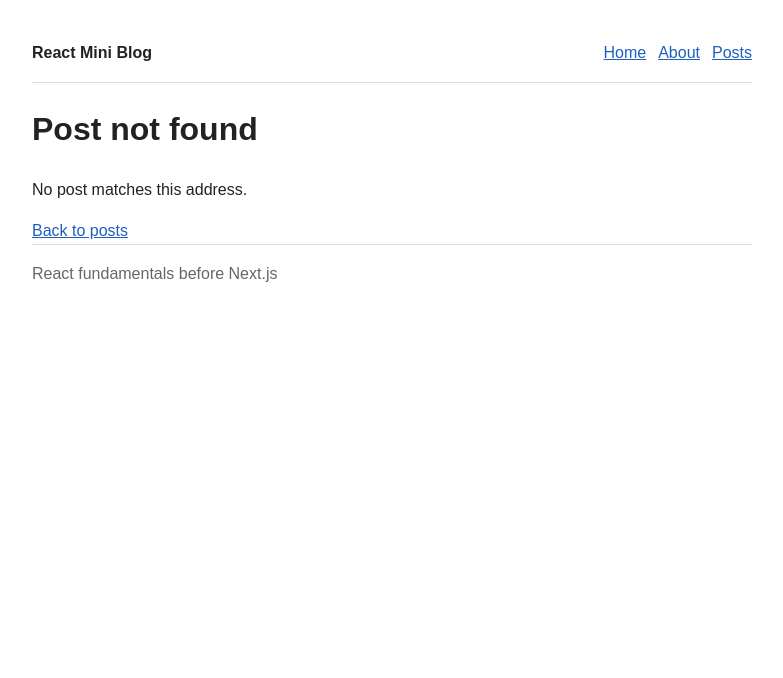
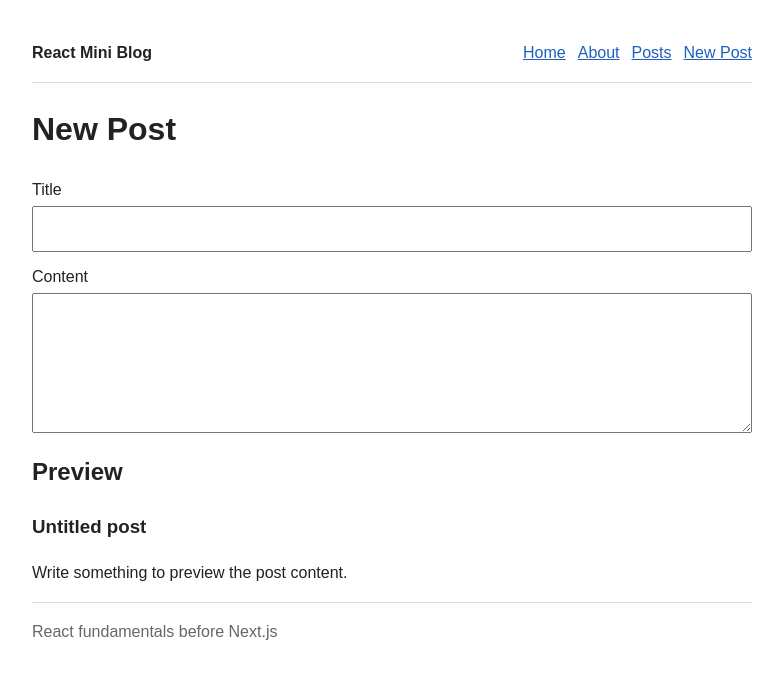
Before and after one commit to db-woman-2026/ReactMiniBlog_Steps, a React (Vite) app: page /posts/new in a window 1280 px wide. Before the commit this address had no page. Shown: the top 678 px of the page, without its empty margins (248-1031 px from the left). Built offline with nearby package versions, Linux system fonts and the light colour scheme.

Commit message:
step-8: add controlled new post form

```diff
--- a/src/App.jsx
+++ b/src/App.jsx
@@ -3,6 +3,7 @@ import Footer from './components/Footer'
 import Header from './components/Header'
 import AboutPage from './pages/AboutPage'
 import HomePage from './pages/HomePage'
+import NewPostPage from './pages/NewPostPage'
 import PostDetailPage from './pages/PostDetailPage'
 import PostsPage from './pages/PostsPage'
 
@@ -14,6 +15,7 @@ function App() {
         <Route path="/" element={<HomePage />} />
         <Route path="/about" element={<AboutPage />} />
         <Route path="/posts" element={<PostsPage />} />
+        <Route path="/posts/new" element={<NewPostPage />} />
         <Route path="/posts/:postId" element={<PostDetailPage />} />
       </Routes>
       <Footer />
--- a/src/components/Header.jsx
+++ b/src/components/Header.jsx
@@ -8,6 +8,7 @@ function Header() {
         <Link to="/">Home</Link>
         <Link to="/about">About</Link>
         <Link to="/posts">Posts</Link>
+        <Link to="/posts/new">New Post</Link>
       </nav>
     </header>
   )
--- a/src/index.css
+++ b/src/index.css
@@ -20,6 +20,19 @@ textarea {
 button {
   cursor: pointer;
   margin-right: 8px;
+}
+
+input,
+textarea {
+  display: block;
+  width: 100%;
+  margin: 4px 0 12px;
+  padding: 8px;
+  box-sizing: border-box;
+}
+
+textarea {
+  height: 140px;
 }
 
 header,
--- /dev/null
+++ b/src/pages/NewPostPage.jsx
@@ -0,0 +1,35 @@
+import { useState } from 'react'
+
+function NewPostPage() {
+  const [title, setTitle] = useState('')
+  const [content, setContent] = useState('')
+
+  return (
+    <main>
+      <h1>New Post</h1>
+      <form>
+        <label htmlFor="title">Title</label>
+        <input
+          id="title"
+          value={title}
+          onChange={(event) => setTitle(event.target.value)}
+        />
+
+        <label htmlFor="content">Content</label>
+        <textarea
+          id="content"
+          value={content}
+          onChange={(event) => setContent(event.target.value)}
+        />
+      </form>
+
+      <section>
+        <h2>Preview</h2>
+        <h3>{title || 'Untitled post'}</h3>
+        <p>{content || 'Write something to preview the post content.'}</p>
+      </section>
+    </main>
+  )
+}
+
+export default NewPostPage
```
